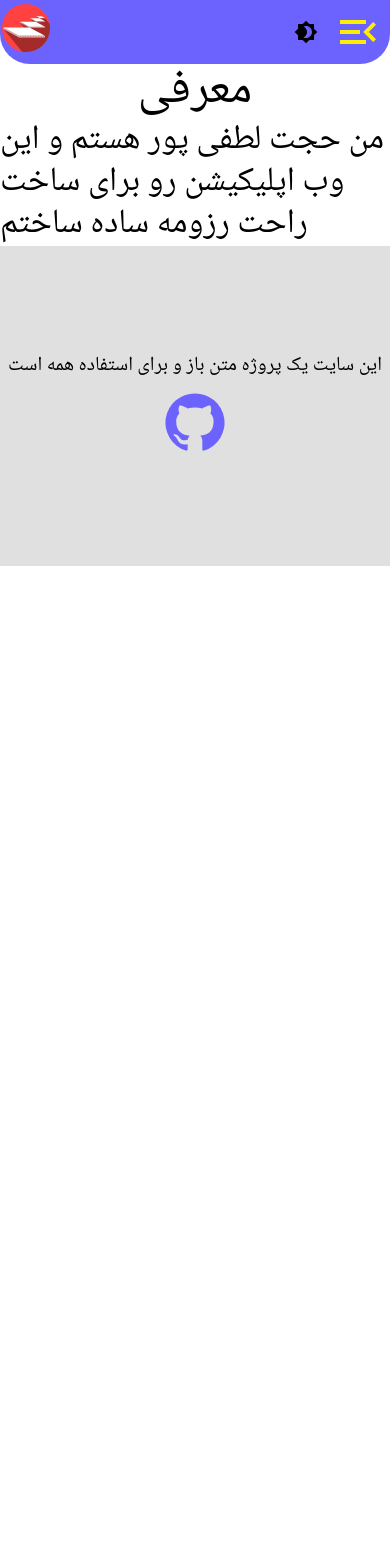
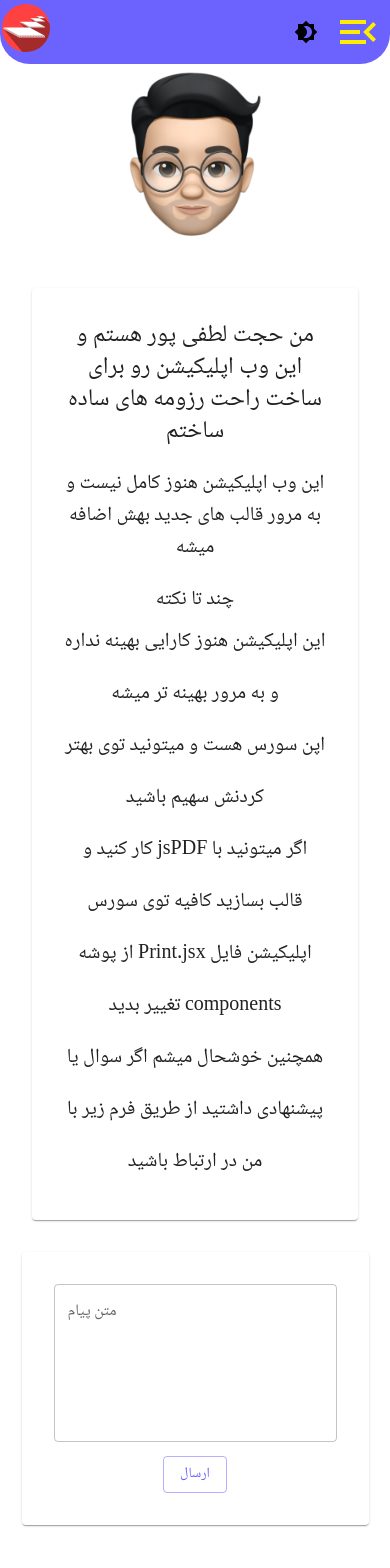
Before and after one commit to hamidlotfi92/resumecreator, a React (Create React App) app: page /about in a window 390 px wide. Shown: the top 1568 px of the page. Before the commit the page ends 844 px from the top, so only its background shows below. Built offline with nearby package versions, Linux system fonts and the light colour scheme.

Commit message:
finished about page, corrected some color on buttons and print page

```diff
--- a/package.json
+++ b/package.json
@@ -27,7 +27,7 @@
     "web-vitals": "^1.1.2"
   },
   "scripts": {
-    "start": "node server.js",
+    "start": "react-scripts start",
     "build": "react-scripts build",
     "test": "react-scripts test",
     "eject": "react-scripts eject"
@@ -52,5 +52,8 @@
   },
   "engines": {
     "node": "14.x"
+  },
+  "devDependencies": {
+    "sass": "^1.43.4"
   }
 }
--- a/src/App.js
+++ b/src/App.js
@@ -12,11 +12,12 @@ import { Box } from "@mui/system";
 // Components
 import Header from "./components/Header";
 import Footer from "./components/Footer";
+import Spinner from "./components/spinner.component";
 //pages
-import About from "./pages/About";
-import Resume from "./pages/Resume";
+const About = lazy(() => import("./pages/About"));
+
 const HomePage = lazy(() => import("./pages/HomePage.jsx"));
-//const Resume = lazy(() => import("./pages/Resume"));
+const Resume = lazy(() => import("./pages/Resume"));
 
 function App() {
   // first we check if we had changed color mode befor, and if yes, use it.
@@ -42,7 +43,7 @@ function App() {
   return (
     <BrowserRouter>
       <ThemeProvider theme={theme}>
-        <Suspense fallback={<div>Loading</div>}>
+        <Suspense fallback={<Spinner />}>
           <Grid
             sx={{
               height: "100%",
--- /dev/null
+++ b/src/components/spinner.component.jsx
@@ -0,0 +1,37 @@
+//React
+import React from "react";
+
+//Styles
+import "./spinner.styles.scss";
+
+const Spinner = () => (
+  <div>
+    <div className="container">
+      <div className="spinner-container">
+        <div className="spinner-path">
+          <div></div>
+          <div></div>
+          <div></div>
+          <div></div>
+        </div>
+      </div>
+    </div>
+
+    <svg xmlns="http://www.w3.org/2000/svg" version="1.1">
+      <defs>
+        <filter id="gooey">
+          <feGaussianBlur in="SourceGraphic" stdDeviation="10" result="blur" />
+          <feColorMatrix
+            in="blur"
+            mode="matrix"
+            values="1 0 0 0 0  0 1 0 0 0  0 0 1 0 0  0 0 0 21 -7"
+            result="goo"
+          />
+          <feBlend in="SourceGraphic" in2="goo" />
+        </filter>
+      </defs>
+    </svg>
+  </div>
+);
+
+export default Spinner;
--- /dev/null
+++ b/src/components/spinner.styles.scss
@@ -0,0 +1,82 @@
+.container {
+  display: flex;
+  align-items: center;
+  justify-content: center;
+  height: 100vh;
+  flex-direction: row;
+  flex-wrap: wrap;
+}
+
+svg {
+}
+
+.spinner-container {
+  width: 50%;
+  height: 50%;
+  position: relative;
+  filter: url(#gooey);
+}
+
+.spinner-path {
+  position: relative;
+  left: 25%;
+  top: 50%;
+  width: 10rem;
+  height: 10rem;
+
+  > * {
+    animation: spinner 3s infinite;
+
+    &:after {
+      content: " ";
+      display: block;
+      position: absolute;
+      width: 2rem;
+      height: 2rem;
+      border-radius: 50%;
+
+      @media screen and (max-width: 800px) {
+        width: 1.5rem;
+        height: 1.5rem;
+      }
+    }
+
+    &:nth-child(1) {
+      animation-delay: 0.5s;
+      &:after {
+        background: #4285f4;
+      }
+    }
+
+    &:nth-child(2) {
+      animation-delay: 1s;
+      &:after {
+        background: #db4437;
+      }
+    }
+
+    &:nth-child(3) {
+      animation-delay: 1.5;
+      &:after {
+        background: #f4b400;
+      }
+    }
+    &:nth-child(4) {
+      animation-delay: 2s;
+      &:after {
+        background: #0f9d58;
+      }
+    }
+  }
+  @keyframes spinner {
+    0% {
+      transform: rotate(0deg);
+    }
+    100% {
+      transform: rotate(360deg);
+    }
+  }
+  @media screen and (max-width: 800px) {
+    width: 50%;
+  }
+}
--- a/src/pages/About.jsx
+++ b/src/pages/About.jsx
@@ -1,20 +1,92 @@
-import { Grid, Typography } from "@mui/material";
-import React from "react";
+//React
+import React, { useState } from "react";
+//MUI
+import { Grid, Paper, Typography, TextField, Button } from "@mui/material";
+import { useTheme } from "@emotion/react";
+//Files
+import me from "../assets/me.webp";
+const About = () => {
+  const theme = useTheme();
+  const [message, setMessage] = useState("");
+  const handleChange = (e) => {
+    setMessage(e.target.value);
+  };
 
-const About = () => {
   return (
-    <Grid container direction="column" alignItems="center">
+    <Grid
+      sx={{
+        backgroundColor: theme.palette.background.default,
+
+        backgroundImage: `radial-gradient(#444cf7 1.4000000000000001px, transparent 1.4000000000000001px), radial-gradient(#444cf7 1.4000000000000001px,${theme.palette.background.default} 1.4000000000000001px)`,
+        backgroundSize: "56px 56px",
+        backgroundPosition: "0 0,28px 28px",
+        backgroundAttachment: "fixed",
+      }}
+      container
+      direction="column"
+      alignItems="center"
+    >
+      <Grid sx={{ "& img": { width: { sm: "15em", xs: "10em" } } }} item>
+        <img src={me} alt="me" />
+      </Grid>
       <Grid item>
-        <Typography variant="h3">معرفی</Typography>
+        <Paper sx={{ margin: "2em", padding: "2em" }}>
+          <Typography textAlign="center" variant="h5">
+            {" "}
+            من حجت لطفی پور هستم و این وب اپلیکیشن رو برای ساخت راحت رزومه های
+            ساده ساختم
+            <br />{" "}
+          </Typography>
+          <Typography sx={{ marginTop: "1em" }} textAlign="center" variant="h6">
+            این وب اپلیکیشن هنوز کامل نیست و به مرور قالب های جدید بهش اضافه
+            میشه
+          </Typography>
+          <Typography sx={{ marginTop: "1em" }} textAlign="center" variant="h6">
+            چند تا نکته
+          </Typography>
+          <Typography
+            sx={{ direction: "rtl", lineHeight: 2.6 }}
+            textAlign="center"
+            variant="h6"
+          >
+            این اپلیکیشن هنوز کارایی بهینه نداره و به مرور بهینه تر میشه
+            <br />
+            اپن سورس هست و میتونید توی بهتر کردنش سهیم باشید
+            <br />
+            اگر میتونید با jsPDF کار کنید و قالب بسازید کافیه توی سورس اپلیکیشن
+            فایل Print.jsx از پوشه components تغییر بدید
+            <br />
+            همچنین خوشحال میشم اگر سوال یا پیشنهادی داشتید از طریق فرم زیر با من
+            در ارتباط باشید
+          </Typography>
+        </Paper>
       </Grid>
-      <Grid>
-        <Typography variant="h4">
-          {" "}
-          من حجت لطفی پور هستم و این وب اپلیکیشن رو برای ساخت راحت رزومه ساده
-          ساختم
-          <br />{" "}
-        </Typography>
-      </Grid>
+      <Paper
+        sx={{
+          padding: "2em",
+          marginBottom: "3em",
+        }}
+      >
+        <Grid container alignItems="center" direction="column">
+          <TextField
+            id="name"
+            label="متن پیام"
+            multiline
+            rows={5}
+            variant="outlined"
+            onChange={handleChange}
+          />
+
+          <Button
+            sx={{ marginTop: "1em" }}
+            variant="outlined"
+            color="secondary"
+            href={`mailto:lotfipour.hamid@gmail.com?&subject=ResumeCreator&body=${message}`}
+          >
+            ارسال
+          </Button>
+        </Grid>
+      </Paper>
     </Grid>
   );
 };
--- a/src/pages/Resume.jsx
+++ b/src/pages/Resume.jsx
@@ -14,6 +14,7 @@ import { IconButton } from "@mui/material";
 import { Close } from "@mui/icons-material";
 import { useTheme } from "@mui/system";
 //Components
+import Spinner from "../components/spinner.component";
 const PersonalInfo = lazy(() => import("../components/PersonalInfo"));
 const EmplymentHistory = lazy(() => import("../components/EmploymentHistory"));
 const Print = lazy(() => import("../components/Print"));
@@ -202,7 +203,7 @@ const Resume = () => {
         <React.Fragment>
           {/*<Typography sx={{ mt: 2, mb: 1 }}>Step {activeStep + 1}</Typography>*/}
           <Grid container direction="column" alignItems="center">
-            <Suspense fallback={<div>Loading</div>}>
+            <Suspense fallback={<Spinner />}>
               {renderSwitch(activeStep)}
             </Suspense>
           </Grid>
```
Also changed, not shown: src/assets/me.webp (added), src/components/Print.js, 1 other file (tests, documents, lock files or other folders).
